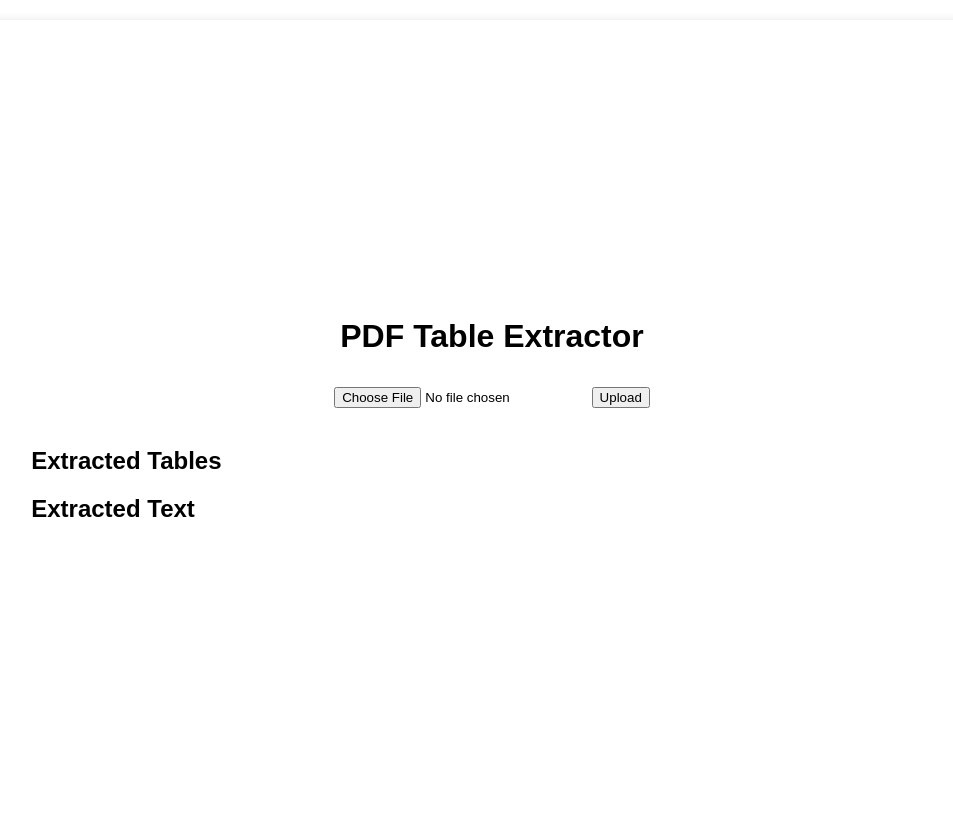
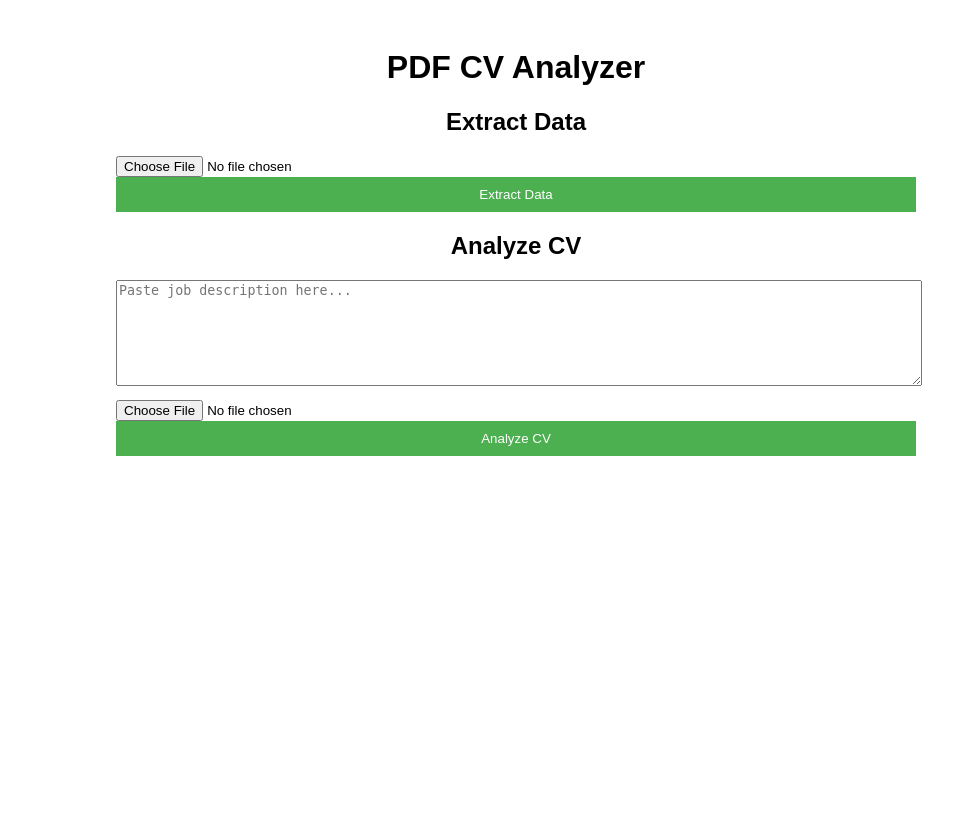
Before and after one commit to taofiqsulayman/text-reader, a Flask app: page / in a window 1280 px wide. Shown: the whole page, without its empty margins (124-1077 px from the left). After the commit the page ends 456 px from the top, so only its background shows below. Run offline with Flask 3, Linux system fonts and the light colour scheme; parts of the project's set-up code (start-up, migrations or seed data) failed here and were passed over.

Commit message:
cv and job descriptions matching

```diff
--- a/app.py
+++ b/app.py
@@ -7,9 +7,14 @@ import spacy
 from spacy.pipeline import EntityRuler
 import re
 
+import nltk
+nltk.download('stopwords')
+from nltk.corpus import stopwords
+
 app = Flask(__name__)
 
 nlp = spacy.load("en_core_web_sm")
+stop_words = set(stopwords.words('english'))
 
 
 @app.route("/")
@@ -61,6 +66,52 @@ def upload_file():
         return jsonify({"error": "Internal Server Error"}), 500
 
 
+@app.route("/analyze", methods=["POST"])
+def analyze_cv():
+    try:
+        if "file" not in request.files or "job_description" not in request.form:
+            return jsonify({"error": "Missing required parameters"}), 400
+
+        file = request.files["file"]
+        job_description = request.form["job_description"]
+
+        if file.filename == "":
+            return jsonify({"error": "No selected file"}), 400
+
+        if file:
+            filename = file.filename
+            file_path = os.path.join("uploads", filename)
+            file.save(file_path)
+
+            with fitz.open(file_path) as doc:
+                resume_text = ""
+                for page in doc:
+                    resume_text += page.get_text("text")
+
+            os.remove(file_path)
+            extracted_info = process_extracted_text(resume_text)
+
+            match_percentage, matching_skills = analyze_job_description(
+                job_description, clean_text(resume_text)
+            )
+
+            return (
+                jsonify(
+                    {
+                        "job_description": job_description,
+                        "extracted_info": extracted_info,
+                        "match_percentage": match_percentage,
+                        "matching_skills": matching_skills,
+                    }
+                ),
+                200,
+            )
+
+    except Exception as e:
+        app.logger.error(f"Error analyzing CV: {e}")
+        return jsonify({"error": "Internal Server Error"}), 500
+
+
 def extract_text_from_image(file_path):
     try:
         pix = fitz.Pixmap(file_path)
@@ -103,15 +154,26 @@ def convert_table_to_json(table):
     return table.to_json(orient="split")
 
 
+def clean_text(text):
+    # Remove hyperlinks
+    text = re.sub(r'http\S+|www\S+|https\S+', '', text, flags=re.MULTILINE)
+
+    # Remove special characters and punctuations
+    text = re.sub(r'[^A-Za-z0-9\s]', '', text)
+
+    text = text.lower()
+
+    text_tokens = text.split()
+    filtered_text = [word for word in text_tokens if word not in stop_words]
+
+    return ' '.join(filtered_text)
+
+
 def clean_up_table(df):
     df = df.dropna(how="all").dropna(axis=1, how="all")
-    df = df.apply(
-        lambda x: x.str.strip() if x.dtype == "object" else x
-    )
+    df = df.apply(lambda x: x.str.strip() if x.dtype == "object" else x)
     df = df.replace("", pd.NA)
-    df = df.dropna(how="all").dropna(
-        axis=1, how="all"
-    )
+    df = df.dropna(how="all").dropna(axis=1, how="all")
     return df
 
 
@@ -138,24 +200,14 @@ def create_nlp_pipeline():
     ruler = EntityRuler(nlp, overwrite_ents=True)
 
     patterns = [
-        {
-            "label": "EDUCATION",
-            "pattern": [{"LOWER": "b.a."}, {"LOWER": "m.a."}, {"LOWER": "phd"}],
-        },
+        {"label": "EDUCATION", "pattern": [{"LOWER": "education"}]},
         {"label": "SKILLS", "pattern": [{"LOWER": "skills"}]},
-        {
-            "label": "WORK_EXPERIENCE",
-            "pattern": [
-                {"LOWER": {"IN": ["work", "experience", "history"]}},
-                {"LOWER": {"IN": ["work", "experience", "history"]}, "OP": "?"},
-            ],
-        },
+        {"label": "WORK_EXPERIENCE", "pattern": [{"LOWER": "experience"}]},
+        {"label": "WORK_EXPERIENCE", "pattern": [{"LOWER": "history"}]},
     ]
 
     ruler.add_patterns(patterns)
-    nlp.add_pipe(
-        "entity_ruler", name="entity_ruler", last=True
-    )
+    nlp.add_pipe("entity_ruler", name="entity_ruler", last=True)
     return nlp
 
 
@@ -223,11 +275,42 @@ def process_extracted_text(extracted_text):
     return info
 
 
+def find_skills_in_cv(job_description, cv_text):
+    # Normalize job description by replacing newlines with commas if any
+    job_description = job_description.replace("\n", ",")
+
+    # Convert job description to an array of skills
+    required_skills = [
+        skill.strip().lower() for skill in job_description.split(",") if skill.strip()
+    ]
+
+    # Prepare the CV text for searching
+    cv_text_lower = cv_text.lower()
+
+    # Dictionary to store whether each skill is found in the CV
+    skills_found = {}
+
+    # Search for each skill in the CV text
+    for skill in required_skills:
+        skills_found[skill] = skill in cv_text_lower
+
+    return skills_found
+
+
+def analyze_job_description(job_description, resume_text):
+    skills_found = find_skills_in_cv(job_description, resume_text)
+    total_skills = len(skills_found)
+    matched_skills = sum(found for found in skills_found.values())
+    match_percentage = (
+        round((matched_skills / total_skills) * 100, 1) if total_skills > 0 else 0
+    )
+    matching_skills = [skill for skill, found in skills_found.items() if found]
+    return match_percentage, matching_skills
+
+
 if __name__ == "__main__":
     if not os.path.exists("uploads"):
         os.makedirs("uploads")
     # Set the TESSDATA_PREFIX environment variable
-    os.environ["TESSDATA_PREFIX"] = (
-        "/usr/local/Cellar/tesseract/5.4.1/share/tessdata"  # Update this path as needed depending on installed version
-    )
+    os.environ["TESSDATA_PREFIX"] = "/usr/share/tesseract-ocr/4.00/tessdata/"
     app.run(debug=True)
--- a/static/script.js
+++ b/static/script.js
@@ -1,46 +1,36 @@
-document
-    .getElementById("uploadForm")
-    .addEventListener("submit", async function (event) {
+document.addEventListener("DOMContentLoaded", function () {
+    const extractForm = document.getElementById("extractForm");
+    const analyzeForm = document.getElementById("analyzeForm");
+
+    extractForm.addEventListener("submit", function (event) {
         event.preventDefault();
-
-        const fileInput = document.getElementById("fileInput");
-        const formData = new FormData();
-        formData.append("file", fileInput.files[0]);
-
-        // Show loading indicator
-        const loadingIndicator = document.getElementById("loadingIndicator");
-        loadingIndicator.style.display = "block";
-
-        const response = await fetch("/upload", {
+        const formData = new FormData(extractForm);
+        fetch("/upload", {
             method: "POST",
             body: formData,
-        });
+        })
+            .then((response) => response.json())
+            .then((data) => {
+                if (data.error) {
+                    document.getElementById("extractedData").innerHTML = `<p>Error: ${data.error}</p>`;
+                } else {
+                    // Display extracted text
+                    let content = `<h3>Extracted Text</h3><pre>${data.extracted_text}</pre>`;
 
-        const result = await response.json();
-
-        console.log(result);
-
-        // Hide loading indicator
-        loadingIndicator.style.display = "none";
-
-        document.getElementById("extractedText").innerText =
-            result.extracted_text || "No text extracted.";
-
-        const tablesContainer = document.getElementById("extractedTables");
-        tablesContainer.innerHTML = ""; // Clear previous results
-        if (result.extracted_tables && result.extracted_tables.length > 0) {
-            result.extracted_tables.forEach((tableJson, index) => {
+                    // Display extracted tables
+                    content += `<h3>Extracted Tables</h3>`;
+                    const tablesContainer = document.createElement("div");
+                    if (data.extracted_tables && data.extracted_tables.length > 0) {
+                        data.extracted_tables.forEach((tableJson, index) => {
                             const table = JSON.parse(tableJson);
                             const tableElement = document.createElement("table");
                             const headerRow = document.createElement("tr");
-
                             table.columns.forEach((column) => {
                                 const th = document.createElement("th");
                                 th.innerText = column;
                                 headerRow.appendChild(th);
                             });
                             tableElement.appendChild(headerRow);
-
                             table.data.forEach((row) => {
                                 const rowElement = document.createElement("tr");
                                 row.forEach((cell) => {
@@ -50,10 +40,55 @@ document
                                 });
                                 tableElement.appendChild(rowElement);
                             });
-
                             tablesContainer.appendChild(tableElement);
                         });
                     } else {
-            tablesContainer.innerText = "No tables extracted.";
+                        tablesContainer.innerHTML = "<p>No tables extracted.</p>";
                     }
+                    content += tablesContainer.outerHTML;
+
+                    // Display extracted information
+                    content += `<h3>Extracted Information</h3><pre>${JSON.stringify(data.extracted_info, null, 2)}</pre>`;
+
+                    // Update the DOM
+                    document.getElementById("extractedData").innerHTML = content;
+                }
+            })
+            .catch((error) => {
+                document.getElementById("extractedData").innerHTML = `<p>Error: ${error}</p>`;
             });
+    });
+
+    analyzeForm.addEventListener("submit", function (event) {
+        event.preventDefault();
+        const formData = new FormData(analyzeForm);
+        fetch("/analyze", {
+            method: "POST",
+            body: formData,
+        })
+            .then((response) => response.json())
+            .then((data) => {
+                if (data.error) {
+                    document.getElementById(
+                        "analysisResult"
+                    ).innerHTML = `<p>Error: ${data.error}</p>`;
+                } else {
+                    document.getElementById("analysisResult").innerHTML = `
+                    <h3>Job Description</h3>
+                    <pre>${data.job_description}</pre>
+                    <h3>Extracted Information</h3>
+                    <pre>${JSON.stringify(data.extracted_info, null, 2)}</pre>
+                    <h3>Match Percentage</h3>
+                    <p>${data.match_percentage}%</p>
+                    <h3>Matching Skills</h3>
+                    <pre>${JSON.stringify(data.matching_skills, null, 2)}</pre>
+                `;
+                }
+            })
+            .catch((error) => {
+                document.getElementById(
+                    "analysisResult"
+                ).innerHTML = `<p>Error: ${error}</p>`;
+            });
+    });
+});
--- a/static/style.css
+++ b/static/style.css
@@ -1,4 +1,56 @@
-body, html {
+
+body {
+    font-family: Arial, sans-serif;
+}
+
+.container {
+    max-width: 800px;
+    margin: 0 auto;
+    padding: 20px;
+}
+
+h1, h2 {
+    text-align: center;
+}
+
+form {
+    margin-bottom: 20px;
+}
+
+textarea {
+    width: 100%;
+    height: 100px;
+    margin-bottom: 10px;
+}
+
+button {
+    display: block;
+    width: 100%;
+    padding: 10px;
+    background-color: #4CAF50;
+    color: white;
+    border: none;
+    cursor: pointer;
+}
+
+button:hover {
+    background-color: #45a049;
+}
+
+#extractedData, #analysisResult {
+    margin-top: 20px;
+}
+
+pre {
+    background-color: #f4f4f4;
+    padding: 10px;
+    border: 1px solid #ddd;
+}
+
+
+
+
+/* body, html {
     margin: 0;
     padding: 0;
     font-family: Arial, sans-serif;
@@ -25,28 +77,28 @@ input[type="submit"] {
 #result {
     margin-top: 20px;
     min-width: 80%;
-    overflow-y: auto; /* Allows vertical scrolling if content overflows */
-    word-wrap: break-word; /* Ensures words break to prevent overflow */
-}
+    overflow-y: auto;
+    word-wrap: break-word;
+} */
 
-#result table {
+#extractedData table {
     width: 100%;
     border-collapse: collapse;
     margin-bottom: 20px;
 }
 
-#result th, #result td {
+#extractedData th, #extractedData td {
     border: 1px solid #ccc;
     padding: 8px;
     text-align: left;
-    white-space: normal; /* Allows text to wrap to the next line */
-    overflow-wrap: break-word; /* Allows long words to be broken and wrapped to the next line */
+    white-space: normal;
+    overflow-wrap: break-word;
 }
 
-#result th {
+#extractedData th {
     background-color: #f2f2f2;
 }
 
-#result tr:nth-child(even) {
+#extractedData tr:nth-child(even) {
     background-color: #f9f9f9;
 }
--- a/templates/index.html
+++ b/templates/index.html
@@ -4,25 +4,33 @@
 <head>
     <meta charset="UTF-8">
     <meta name="viewport" content="width=device-width, initial-scale=1.0">
-    <title>PDF Table Extractor</title>
+    <title>PDF CV Analyzer</title>
     <link rel="stylesheet" href="/static/style.css">
 </head>
 
 <body>
     <div class="container">
-        <h1>PDF Table Extractor</h1>
-        <form id="uploadForm" method="post" enctype="multipart/form-data">
+        <h1>PDF CV Analyzer</h1>
+
+        <!-- Section 1: Extract Data -->
+        <h2>Extract Data</h2>
+        <form id="extractForm" enctype="multipart/form-data">
             <input type="file" id="fileInput" name="file" required>
-            <input type="submit" value="Upload">
+            <button type="submit">Extract Data</button>
         </form>
-        <div id="result">
-            <div id="loadingIndicator" style="display: none;">processing...</div>
-            <h2>Extracted Tables</h2>
-            <div id="extractedTables"></div>
-            <h2>Extracted Text</h2>
-            <pre id="extractedText"></pre>
-        </div>
+        <div id="extractedData"></div>
+
+        <!-- Section 2: Analyze CV -->
+        <h2>Analyze CV</h2>
+        <form id="analyzeForm" enctype="multipart/form-data">
+            <textarea id="jobDescription" name="job_description" placeholder="Paste job description here..."
+                required></textarea>
+            <input type="file" id="resumeInput" name="file" required>
+            <button type="submit">Analyze CV</button>
+        </form>
+        <div id="analysisResult"></div>
     </div>
+
     <script src="/static/script.js"></script>
 </body>
 
```
Lines whose indentation alone changed are shown as unchanged.
